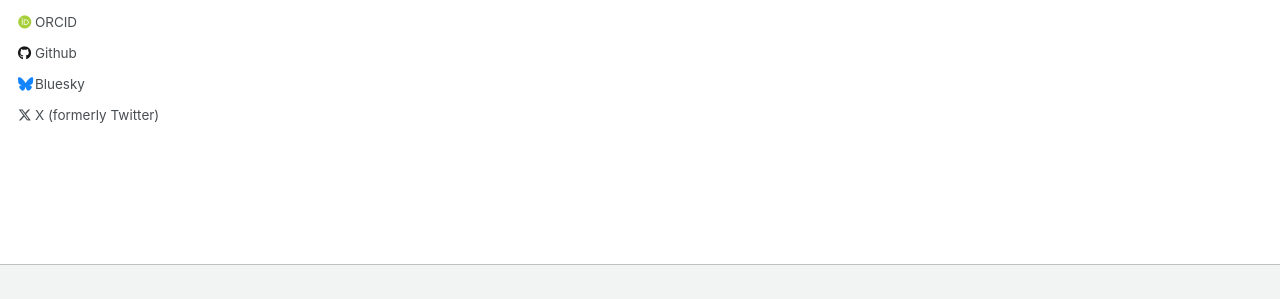
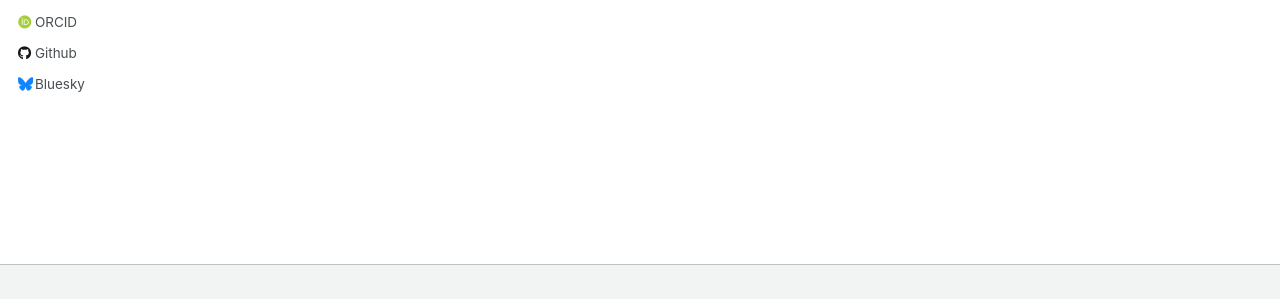
Before and after one commit to MariosNT/mariosnt.github.io, a Jekyll site: the page built from _pages/about.md, in a window 1280 px wide. Shown: the part 480-779 px from the top of the page. Built offline with Jekyll 4.4.1, drawn with Linux system fonts in a browser that asks for light colours; some web fonts are replaced.

Commit message:
Update _config.yml

```diff
--- a/_config.yml
+++ b/_config.yml
@@ -64,7 +64,7 @@ author:
   steam            : # Username
   telegram         : # URL
   tumblr           : # Username
-  twitter          : MariosKalomen
+  twitter          : # MariosKalomen
   vine             : # Username
   weibo            : # Username
   wikipedia        : # Username
```
